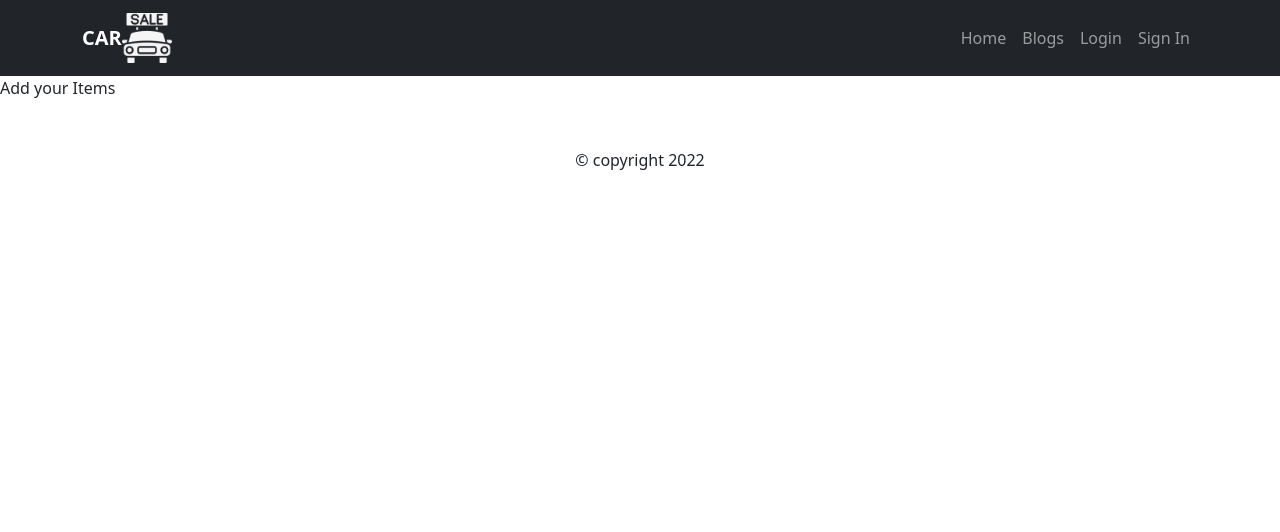
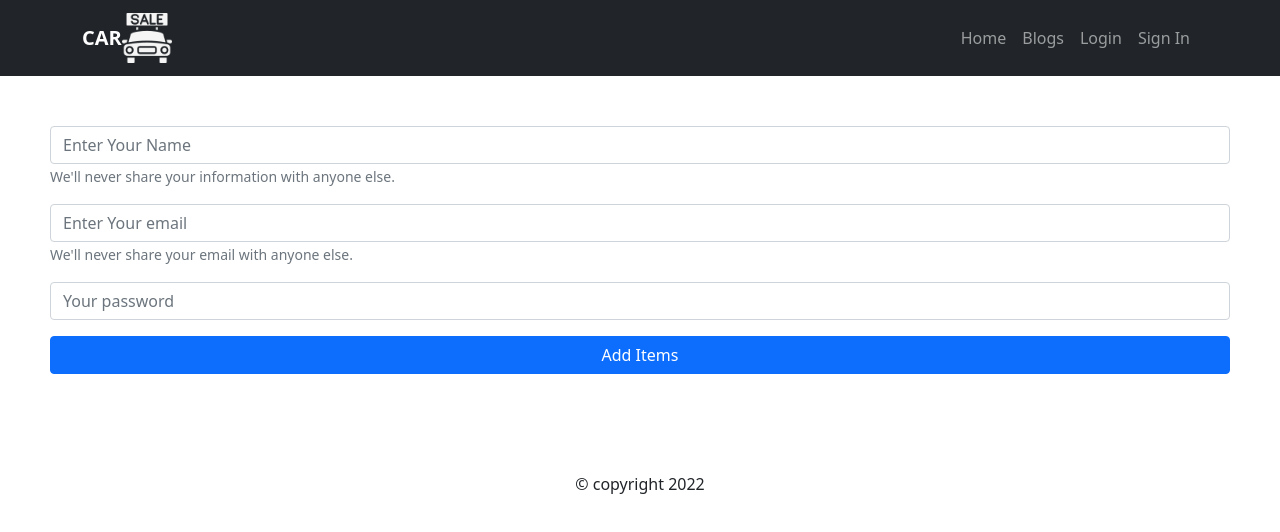
Before and after one commit to ImranHossain5722/warehouse-management-client-side, a React (Create React App) app: page /additem in a window 1280 px wide. Shown: the top 532 px of the page. Built offline with nearby package versions, Linux system fonts and the light colour scheme; no server answers.

Commit message:
build add items form and page

```diff
--- a/src/App.js
+++ b/src/App.js
@@ -37,6 +37,7 @@
 
           <Route path='additem' element={<AddItem></AddItem>} ></Route>
           <Route path='myitem' element={<MyItems></MyItems>} ></Route>
+
           <Route path='*' element={<NotFound></NotFound>}> </Route>
         </Routes>
 
--- a/src/components/AddItem/AddItem.js
+++ b/src/components/AddItem/AddItem.js
@@ -1,11 +1,51 @@
-import React from 'react';
+import { Button } from "react-bootstrap";
+import React from "react";
+import { Form } from "react-bootstrap";
 
 const AddItem = () => {
-    return (
-        <div>
-            Add your Items
-        </div>
-    );
+
+const addItemsHandel =()=>{
+
+}
+
+  return (
+    <div>
+      <Form className="form " onSubmit={addItemsHandel }>
+        <Form.Group className="mb-3" controlId="formBasicEmail">
+          <Form.Control
+            type="text"
+            name="name"
+            placeholder="Enter Your Name "
+          />
+          <Form.Text className="text-muted ">
+            We'll never share your information with anyone else.
+          </Form.Text>
+        </Form.Group>
+        <Form.Group className="mb-3" controlId="formBasicEmail">
+          <Form.Control
+            type="email"
+            name="email"
+            placeholder="Enter Your email "
+          />
+          <Form.Text className="text-muted">
+            We'll never share your email with anyone else.
+          </Form.Text>
+        </Form.Group>
+
+        <Form.Group className="mb-3" controlId="formBasicPassword">
+          <Form.Control
+            type="password"
+            name="password"
+            placeholder="Your password"
+          />
+        </Form.Group>
+
+        <Button className="w-100 mx-auto" variant="primary" type="submit">
+          Add Items
+        </Button>
+      </Form>
+    </div>
+  );
 };
 
 export default AddItem;
```
Also changed, not shown: src/components/AddService/AddService.js (added, +11 -0 lines).
